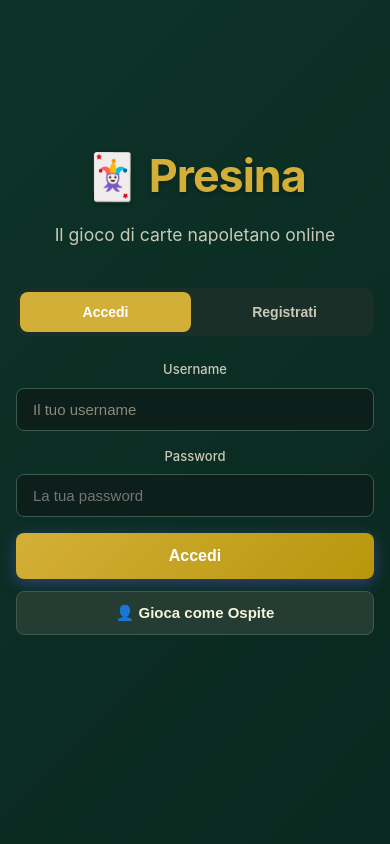
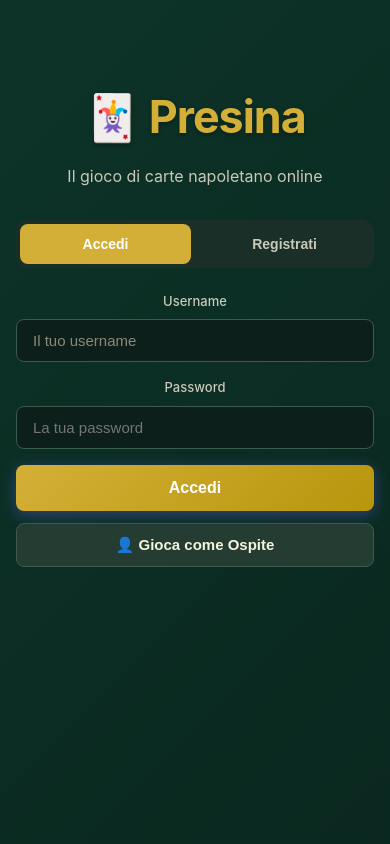
Before and after one commit to krymrampo/presina-game, a Flask app: page / in a window 390 px wide. Run offline with Flask 3, Linux system fonts and the light colour scheme; some libraries are stand-ins or nearby versions.

Commit message:
fix: migliorato layout home page a schermo intero
- Home page ora usa flexbox per occupare tutto lo spazio
- Centratura verticale e orizzontale del contenuto
- Adattamento responsive per mobile

```diff
--- a/static/css/mobile.css
+++ b/static/css/mobile.css
@@ -1024,6 +1024,48 @@
     }
 }
 
+/* ==================== Home Screen Mobile ==================== */
+@media (max-width: 768px) {
+    #home-screen {
+        padding: 16px;
+        align-items: flex-start;
+        padding-top: 10vh;
+    }
+
+    .home-container {
+        min-height: auto;
+        justify-content: flex-start;
+    }
+
+    .title {
+        font-size: 2.8rem;
+    }
+
+    .subtitle {
+        font-size: 1rem;
+        margin-bottom: 32px;
+    }
+
+    .auth-tabs {
+        margin-bottom: 20px;
+    }
+
+    .user-welcome {
+        padding: 16px 0;
+        margin-bottom: 16px;
+    }
+
+    .user-avatar-large {
+        width: 72px;
+        height: 72px;
+        font-size: 36px;
+    }
+
+    .user-welcome h3 {
+        font-size: 1.2rem;
+    }
+}
+
 /* ==================== Small Phones ==================== */
 @media (max-width: 380px) {
     .mobile-hand .card {
--- a/static/css/style.css
+++ b/static/css/style.css
@@ -200,11 +200,22 @@ input[type="text"]::placeholder {
 }
 
 /* ==================== Home Screen ==================== */
+#home-screen {
+    display: flex;
+    align-items: center;
+    justify-content: center;
+    min-height: 100vh;
+    padding: 20px;
+}
+
 .home-container {
-    max-width: 400px;
-    margin: 0 auto;
-    padding-top: 15vh;
+    width: 100%;
+    max-width: 420px;
     text-align: center;
+    display: flex;
+    flex-direction: column;
+    justify-content: center;
+    min-height: calc(100vh - 40px);
 }
 
 .title {
```
